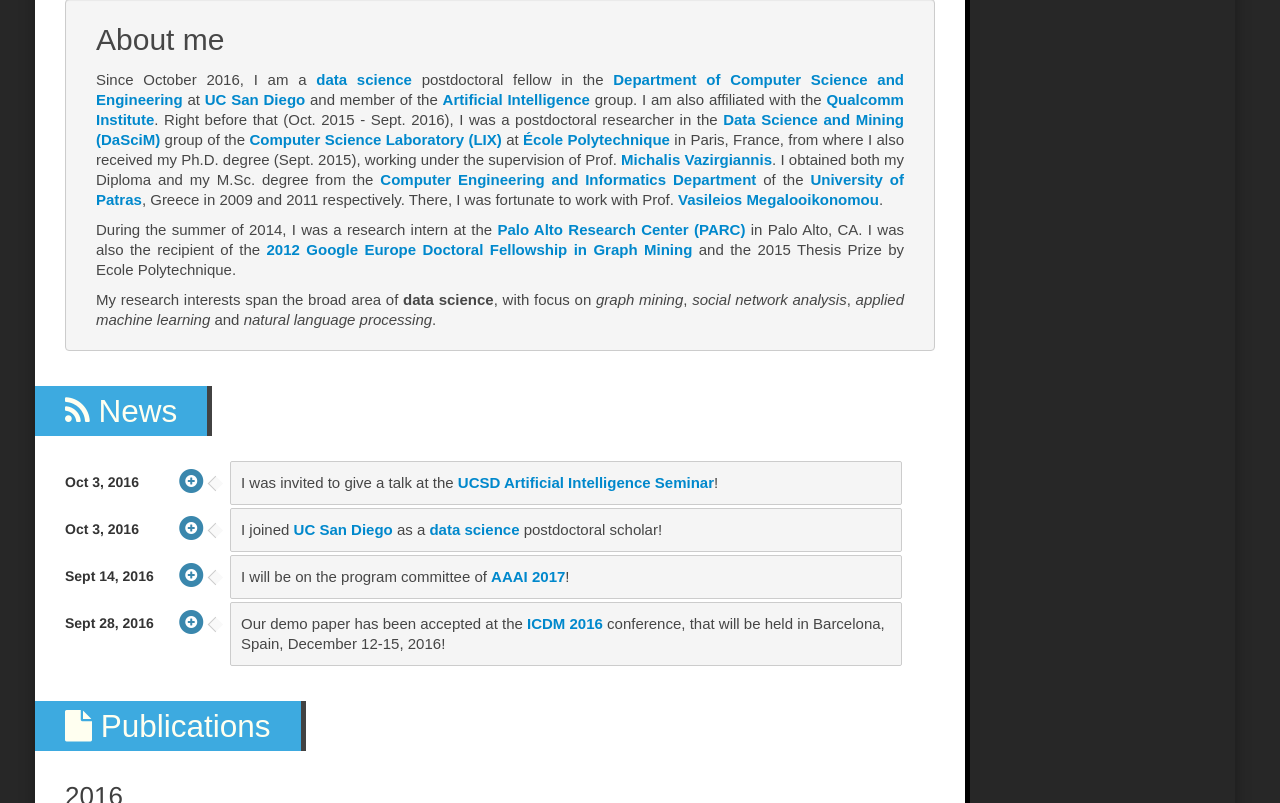
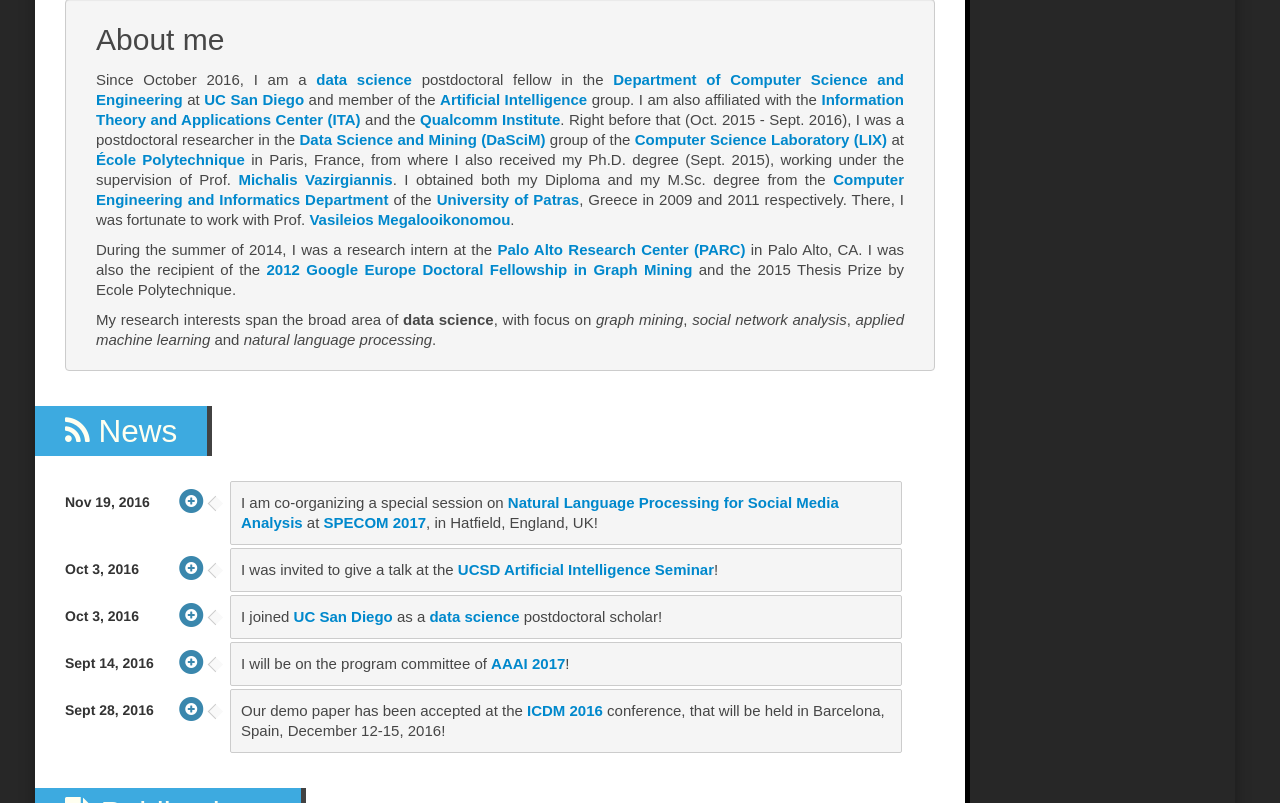
Before and after one commit to fragkiskosm/fragkiskosm.github.io, a plain HTML site: page index.htm in a window 1280 px wide. Shown: the part 297-1100 px from the top of the page. Drawn offline with Linux system fonts and the light colour scheme; a web font is replaced by a local one.

Commit message:
html edited

```diff
--- a/index.htm
+++ b/index.htm
@@ -140,7 +140,7 @@
                         <div class="well">
                             <h3> About me </h3>
                             <h5>
-                                <p align="justify"> Since October 2016, I am a <a href="http://datascience.ucsd.edu">data science</a> postdoctoral fellow in the <a href="http://www.cse.ucsd.edu/">Department of Computer Science and Engineering</a> at <a href="http://http://ucsd.edu/">UC San Diego</a> and member of the <a href="http://ai.ucsd.edu/"> Artificial Intelligence</a> group. I am also affiliated with the <a href="http://qi.ucsd.edu/">Qualcomm Institute</a>. Right before that (Oct. 2015 - Sept. 2016), I was a postdoctoral researcher in the <a href="http://www.lix.polytechnique.fr/dascim/">Data Science and Mining (DaSciM)</a> group of the <a href="http://www.lix.polytechnique.fr/en/">Computer Science Laboratory (LIX)</a> at <a href="http://www.polytechnique.edu/en">École Polytechnique</a> in Paris, France, from where I also received my Ph.D. degree (Sept. 2015), working under the supervision of Prof. <a href="http://www.lix.polytechnique.fr/~mvazirg/">Michalis Vazirgiannis</a>. I obtained both my Diploma and my M.Sc. degree from the <a href="http://www.ceid.upatras.gr/">Computer Engineering and Informatics Department</a> of the <a href="http://www.upatras.gr/">University of Patras</a>, Greece in 2009 and 2011 respectively. There, I was fortunate to work with Prof. <a href="http://www.ceid.upatras.gr/faculty/vasilis/english/index.html">Vasileios Megalooikonomou</a>. </p>
+                                <p align="justify"> Since October 2016, I am a <a href="http://datascience.ucsd.edu">data science</a> postdoctoral fellow in the <a href="http://www.cse.ucsd.edu/">Department of Computer Science and Engineering</a> at <a href="http://http://ucsd.edu/">UC San Diego</a> and member of the <a href="http://ai.ucsd.edu/"> Artificial Intelligence</a> group. I am also affiliated with the <a href="http://ita.ucsd.edu/">  Information Theory and Applications Center (ITA) </a> and the <a href="http://qi.ucsd.edu/">Qualcomm Institute</a>. Right before that (Oct. 2015 - Sept. 2016), I was a postdoctoral researcher in the <a href="http://www.lix.polytechnique.fr/dascim/">Data Science and Mining (DaSciM)</a> group of the <a href="http://www.lix.polytechnique.fr/en/">Computer Science Laboratory (LIX)</a> at <a href="http://www.polytechnique.edu/en">École Polytechnique</a> in Paris, France, from where I also received my Ph.D. degree (Sept. 2015), working under the supervision of Prof. <a href="http://www.lix.polytechnique.fr/~mvazirg/">Michalis Vazirgiannis</a>. I obtained both my Diploma and my M.Sc. degree from the <a href="http://www.ceid.upatras.gr/">Computer Engineering and Informatics Department</a> of the <a href="http://www.upatras.gr/">University of Patras</a>, Greece in 2009 and 2011 respectively. There, I was fortunate to work with Prof. <a href="http://www.ceid.upatras.gr/faculty/vasilis/english/index.html">Vasileios Megalooikonomou</a>. </p>
 
                                 <p align="justify"> During the summer of 2014, I was a research intern at the <a href="http://www.parc.com/"> Palo Alto Research Center (PARC)</a> in Palo Alto, CA. I was also the recipient of the <a href="http://research.google.com/university/relations/fellowship_recipients.html">2012 Google Europe Doctoral Fellowship in Graph Mining</a> and the 2015 Thesis Prize by Ecole Polytechnique. </p>
 
@@ -159,6 +159,31 @@
                             <span class="fa fa-rss"><i></i></span> News<a href="#phone-navbar" class="top visible-phone"><span class="glyphicons white up_arrow"><i></i></span></a>
                         </h2>
                         <div class="timeline">
+
+                            <div class="timeline-item">
+                                <div class="timeline-item-date" style="min-width: 100px">
+                                    <b>Nov 19, 2016</b>
+                                </div>
+                                <div class="timeline-item-trigger">
+                                    <span class="fa-stack custom-fa-stack-format" data-toggle="collapse" data-target="#position_aaai17">
+                                         <span class="fa fa-circle fa-stack-2x text-info custom-fa-level1-format"></span>
+                                         <span class="fa fa-plus-circle fa-stack-1x fa-inverse custom-fa-level1-format collapse_news_icon"></span>
+                                     </span>
+                                </div>
+                                <div class="timeline-arrow">
+                                    <i></i>
+                                </div>
+                                <div class="timeline-item-content">
+                                    <h5 class="timeline-item-title" data-toggle="collapse" data-target="#specom2017">
+                                        I am co-organizing a special session on <a href="https://sites.google.com/site/specom2017/special-sessions"> Natural Language Processing for Social Media Analysis</a> at <a href="https://sites.google.com/site/specom2017/home"> SPECOM 2017</a>, in Hatfield, England, UK!
+                                    </h5>
+                                    <div id="specom2017" class="collapse">
+                                        <!-- more details here -->
+                                    </div>
+                                </div>
+                            </div>
+
+
                             <div class="timeline-item">
                                 <div class="timeline-item-date" style="min-width: 100px">
                                     <b>Oct 3, 2016</b>
@@ -173,10 +198,10 @@
                                     <i></i>
                                 </div>
                                 <div class="timeline-item-content">
-                                    <h5 class="timeline-item-title" data-toggle="collapse" data-target="#position_aaai17">
+                                    <h5 class="timeline-item-title" data-toggle="collapse" data-target="#ucsd_ai_seminar17">
                                         I was invited to give a talk at the <a href="http://cseweb.ucsd.edu/classes/fa16/cse259-a/"> UCSD Artificial Intelligence Seminar</a>!
                                     </h5>
-                                    <div id="position_aaai17" class="collapse">
+                                    <div id="ucsd_ai_seminar17" class="collapse">
                                         <!-- more details here -->
                                     </div>
                                 </div>
```
